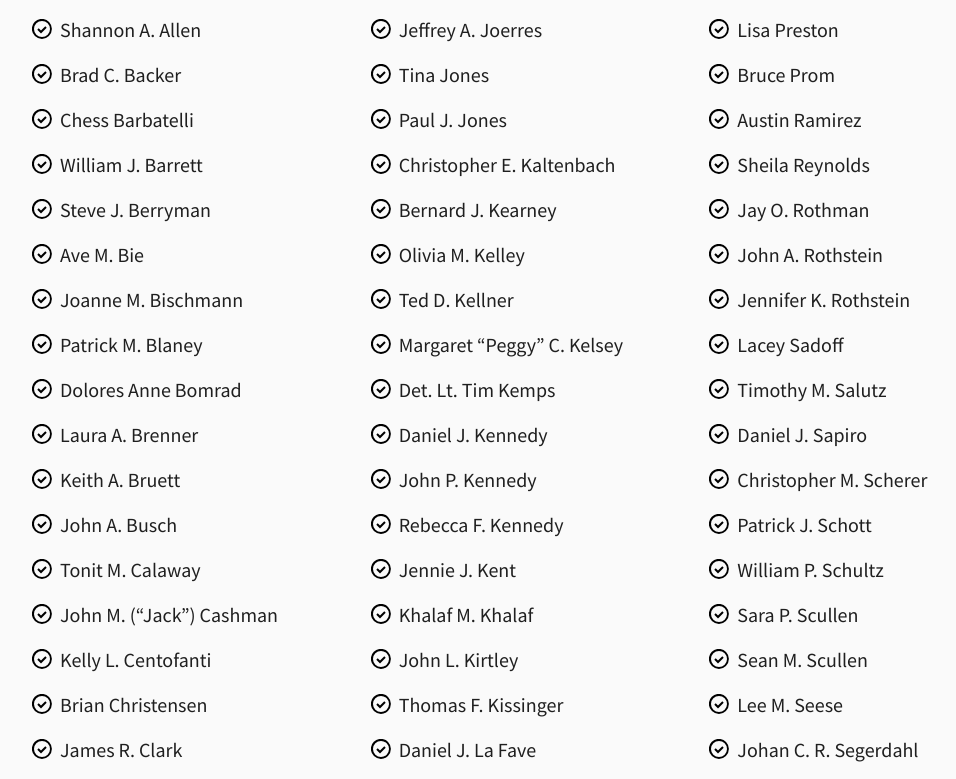
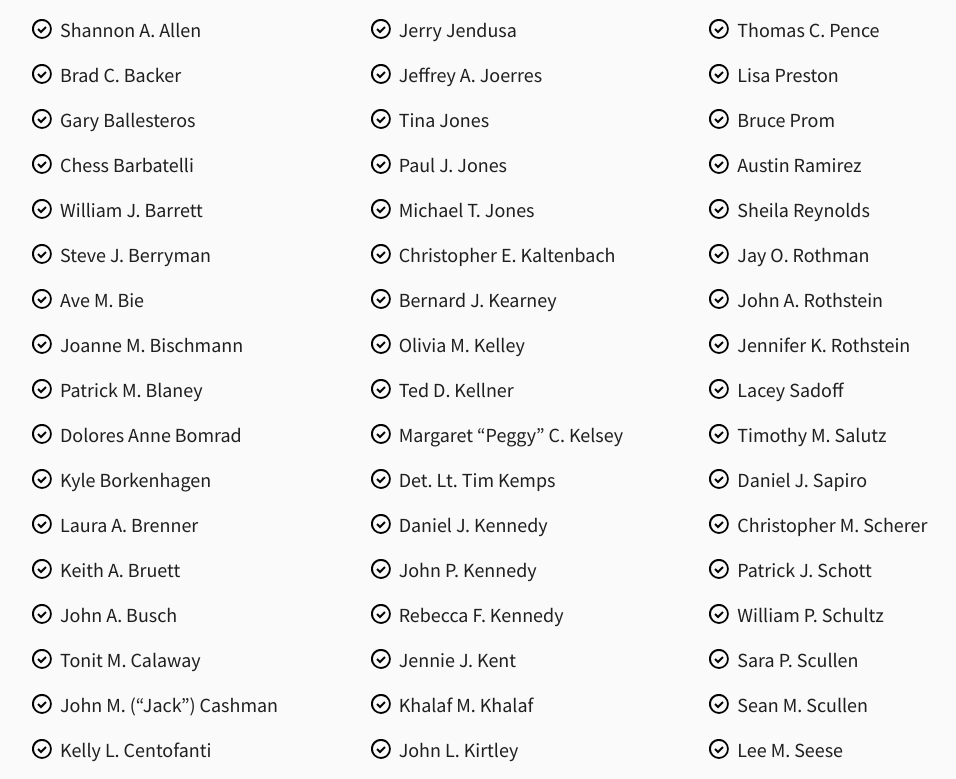
Before and after one commit to tekjoe/judicial-campaign, a Gatsby site: page /endorsements in a window 1280 px wide. Shown: the part 5254-6033 px from the top of the page, without its empty margins (124-1080 px from the left). Built offline with nearby package versions, Linux system fonts and the light colour scheme; Gatsby itself is replaced by a stand-in of ours.

Commit message:
added endorsements

```diff
--- a/src/components/organisms/Endorsements/utils.js
+++ b/src/components/organisms/Endorsements/utils.js
@@ -248,6 +248,9 @@
     "Det. Lt. Tim Kemps",
     "Patrick G. McBride",
     "Sheila Reynolds",
+    "Kyle Borkenhagen",
+    "Michael T. Jones",
+    "Gary Ballesteros",
   ],
 }
 
```
